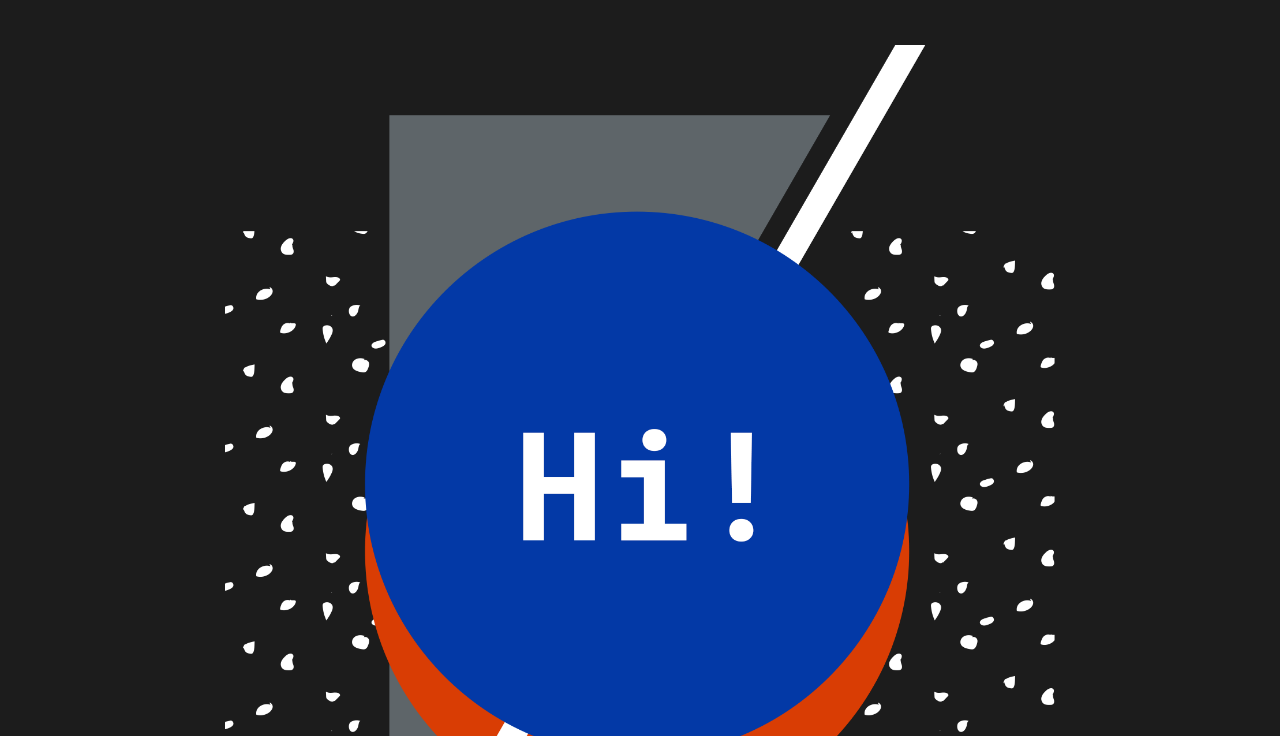
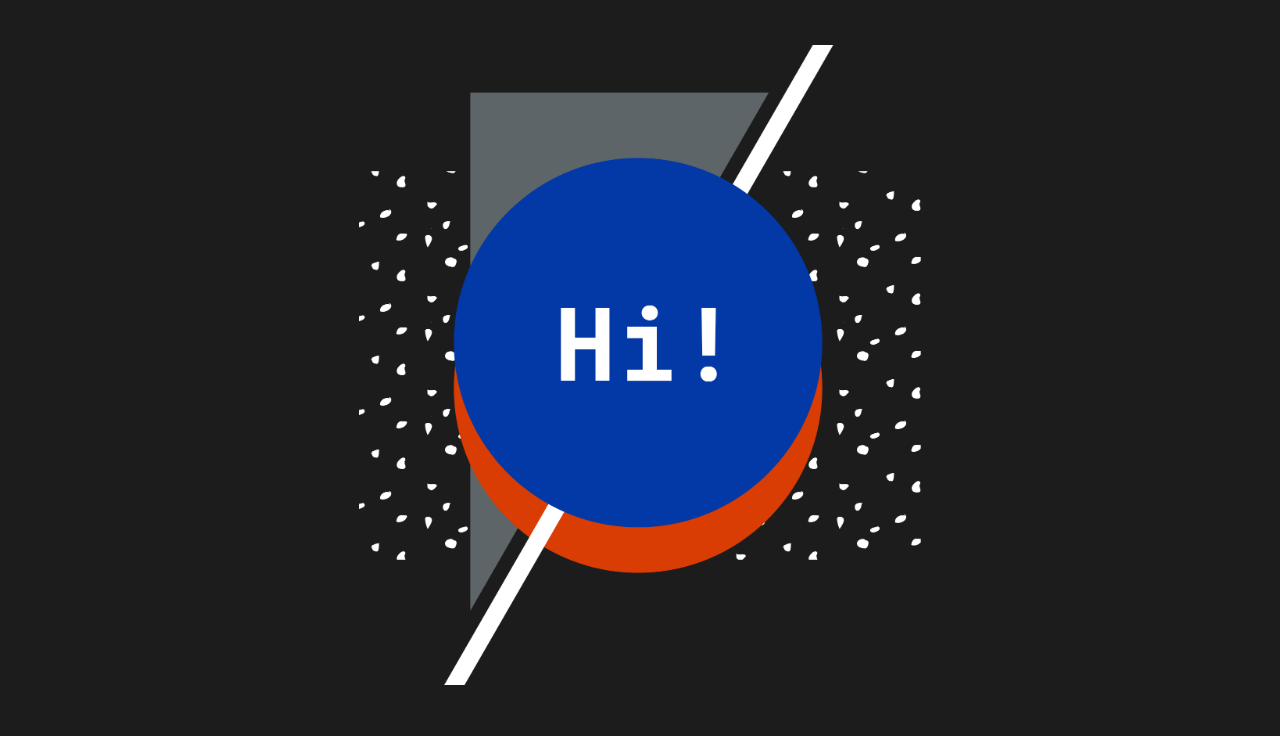
Before and after one commit to lauravikanis/Portfolio, a website: page index.html in a window 1280 px wide. Shown: the part 64-800 px from the top of the page. Drawn offline with nearby package versions, Linux system fonts and the light colour scheme.

Commit message:
change vh intro

```diff
--- a/scss/custom.scss
+++ b/scss/custom.scss
@@ -44,7 +44,7 @@ body {
 }
 .img-fluid {
   min-width: 375px;
-  max-height: 80vmax;
+  max-height: 90vh;
 }
 
 h1 {
```
Also changed, not shown: css/custom.css.
